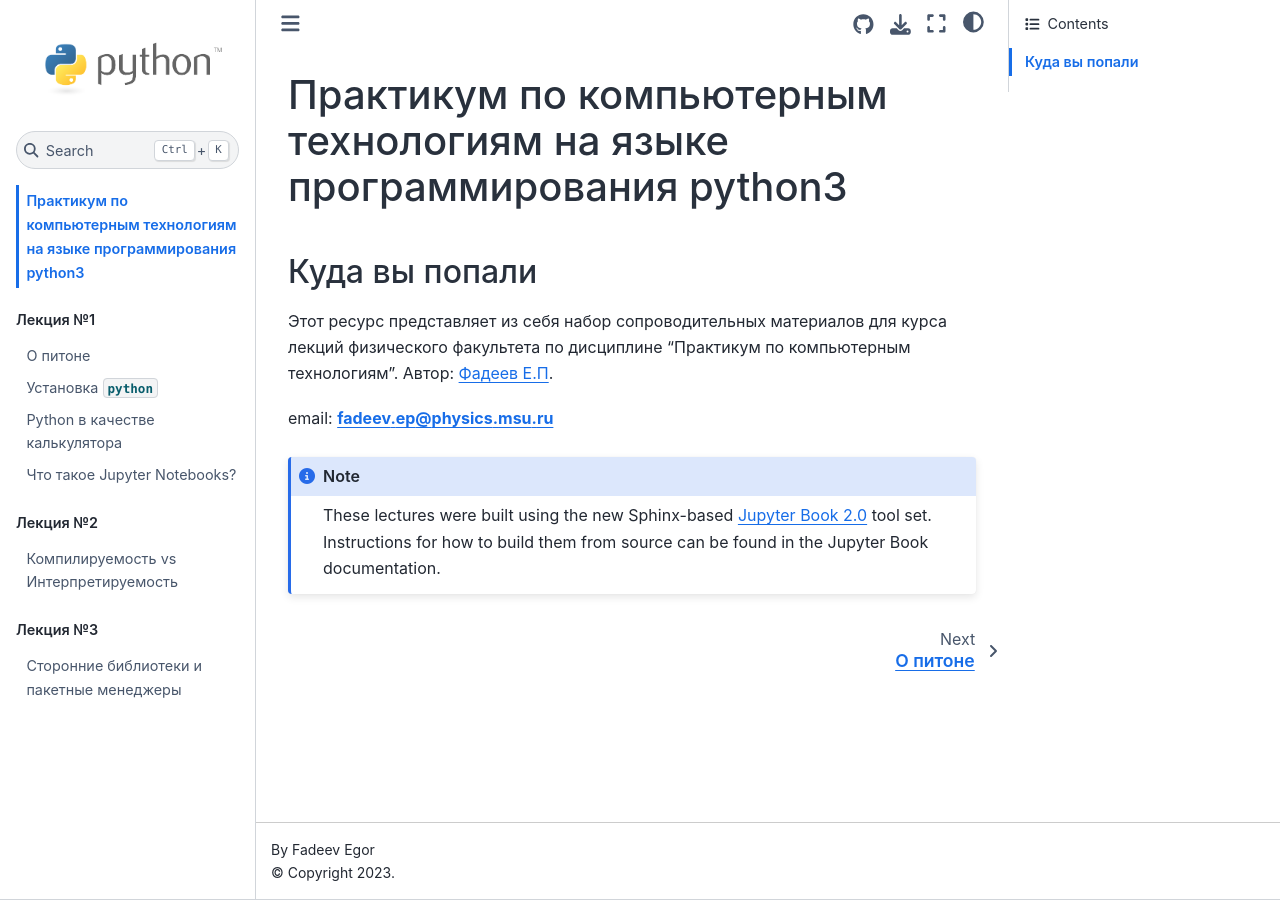
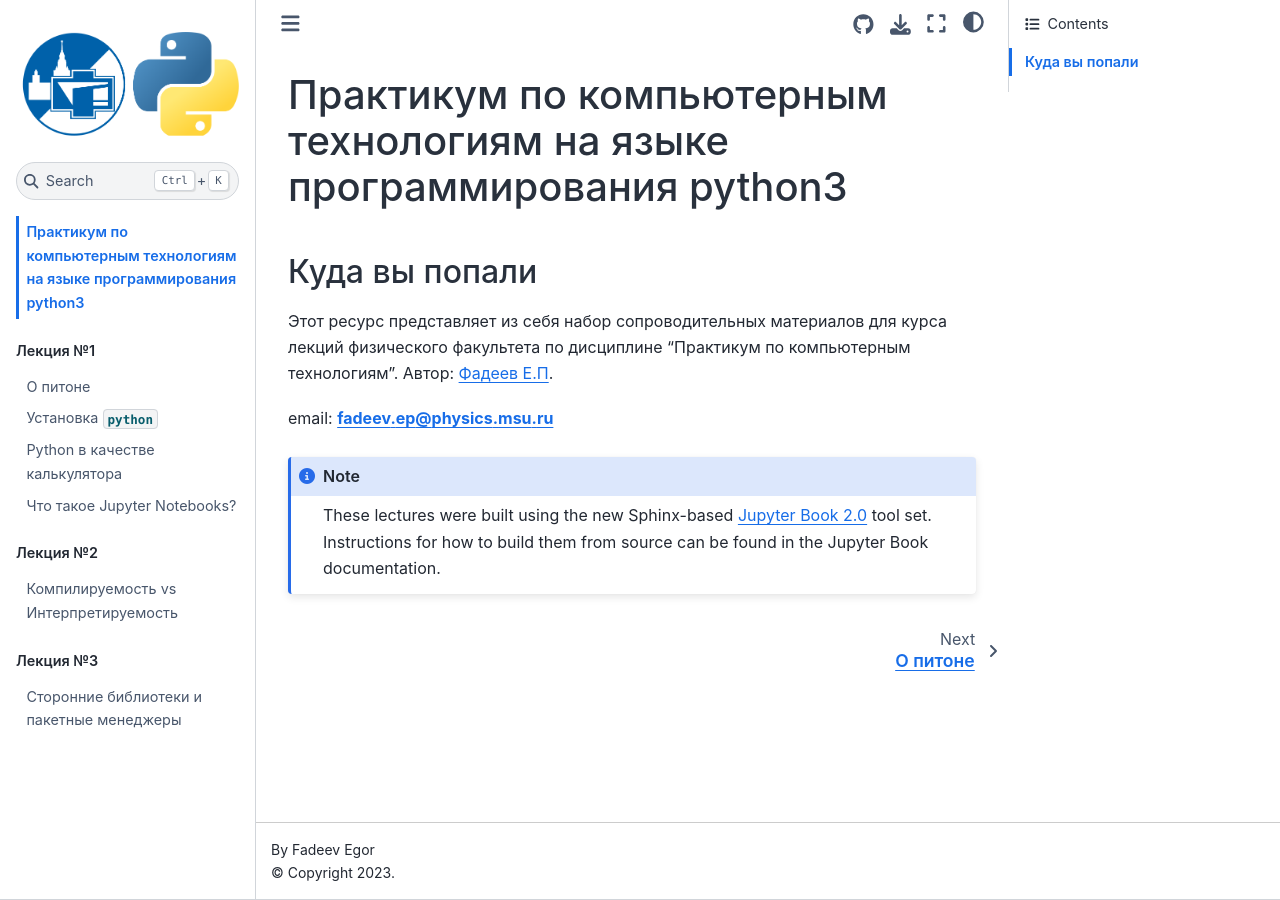
Before and after one commit to FadeevLecturer/python_lectures, a Jupyter Book: the page built from docs/index.md, in a window 1280 px wide. Built offline with Jupyter Book 1.0.4 settings and Sphinx 7.4.7 and the Sphinx Book theme 1.1.4, drawn with Linux system fonts in a browser that asks for light colours; pages that are not in the unit, such as notebooks, are missing from menus; comment, search, counter and statistics services are not loaded.

Commit message:
changed logo

```diff
--- a/_config.yml
+++ b/_config.yml
@@ -1,6 +1,6 @@
 title : Практикум по компьютерным технологиям
 author: Fadeev Egor
-logo: 'python-logo.png'
+logo: 'logo.png'
 
 # Short description about the book
 description: >-
```
Also changed, not shown: logo.png (added), python-logo.png (deleted).
